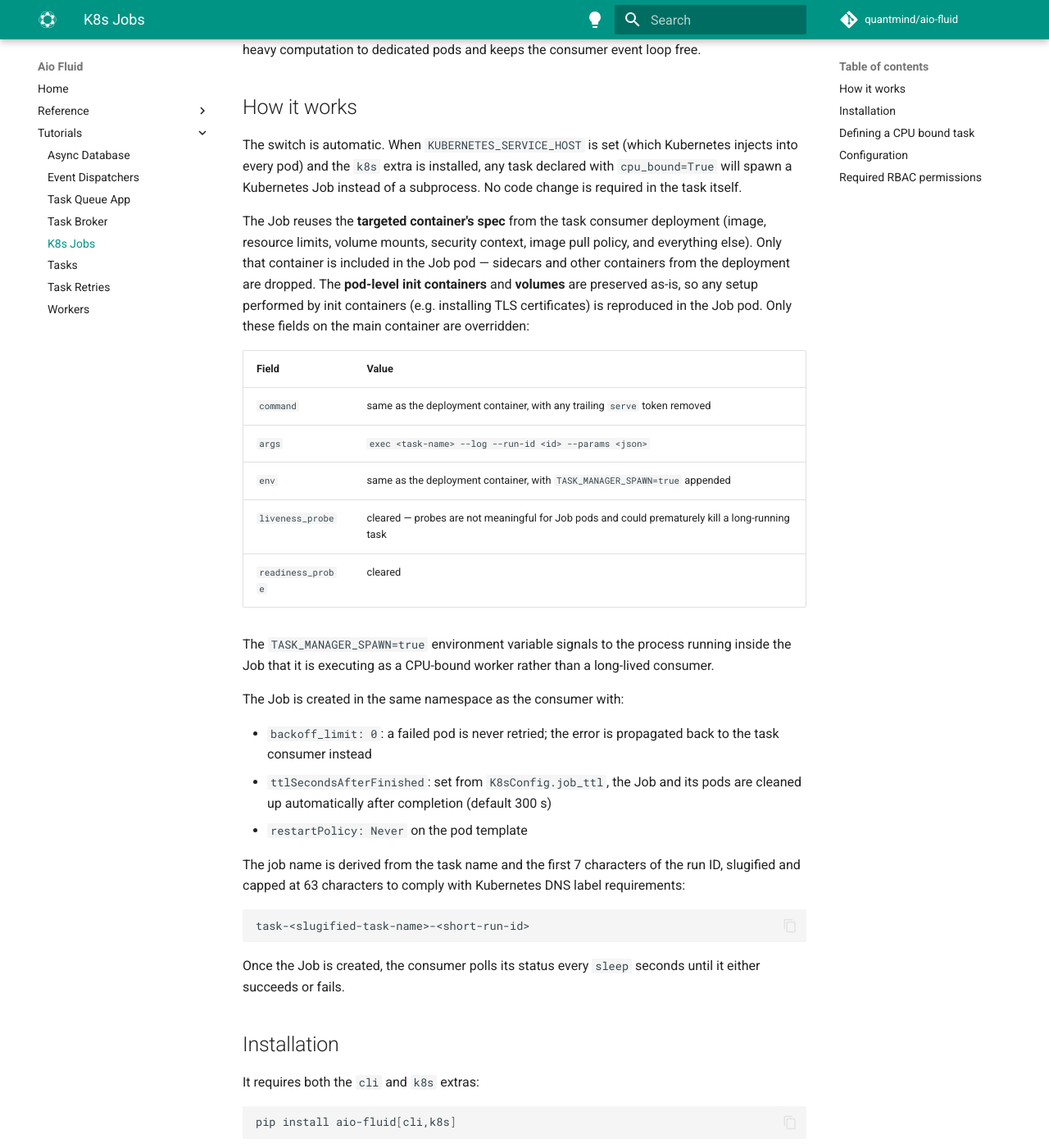
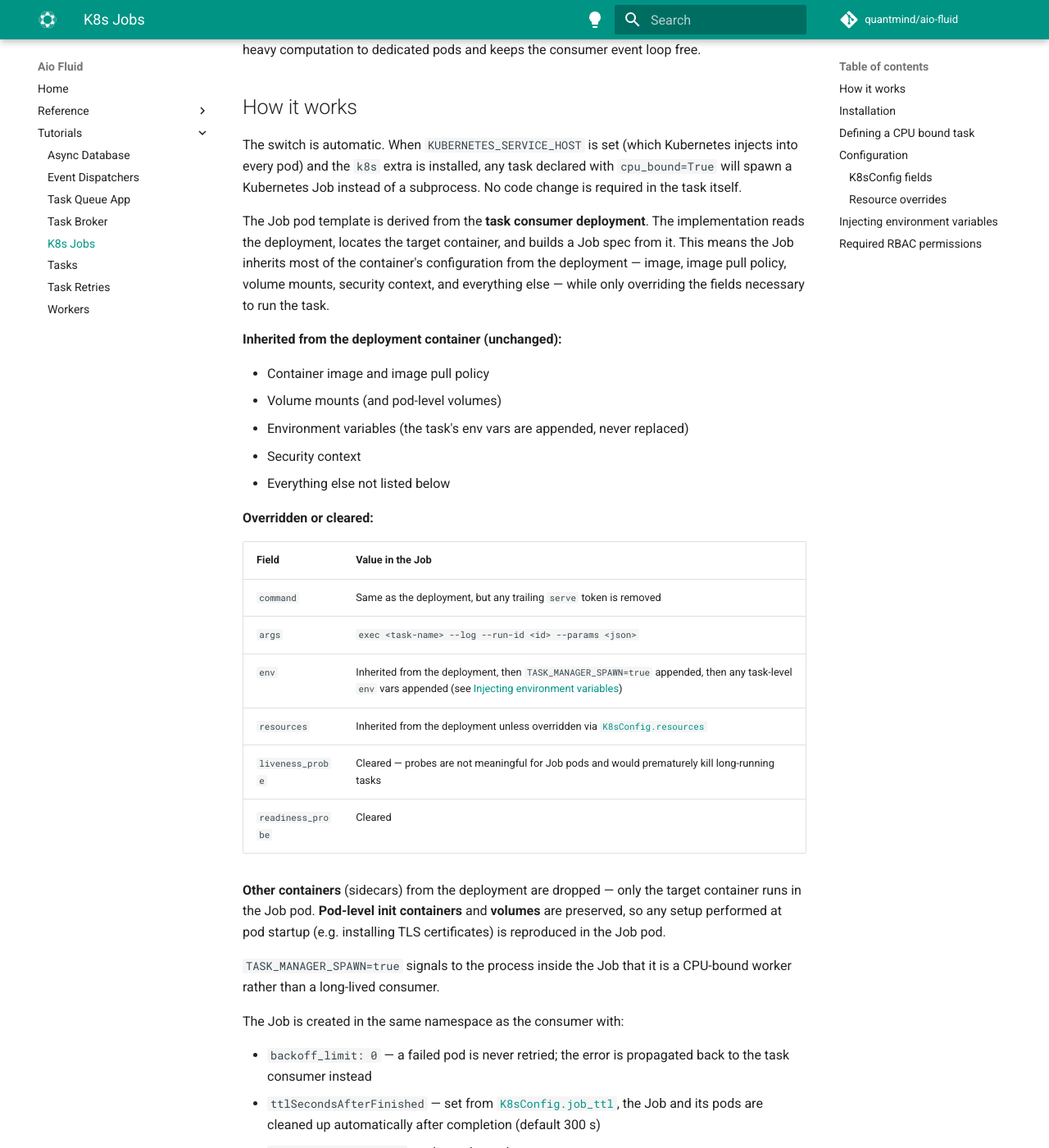
Before and after one commit to quantmind/aio-fluid, an MkDocs documentation site: the page built from docs/tutorials/task_k8s.md, in a window 1280 px wide and 1400 px high, scrolled down 223 px. Shown: the whole window at 82% size. Built offline with MkDocs 1.6.1 and Material for MkDocs 9.7.7, drawn with Linux system fonts in a browser that asks for light colours; comment, search, counter and statistics services are not loaded; some of the changed text lies outside the part shown.

````diff
--- a/docs/tutorials/task_k8s.md
+++ b/docs/tutorials/task_k8s.md
@@ -7,22 +7,36 @@ This offloads heavy computation to dedicated pods and keeps the consumer event l
 
 The switch is automatic. When `KUBERNETES_SERVICE_HOST` is set (which Kubernetes injects into every pod) and the `k8s` extra is installed, any task declared with `cpu_bound=True` will spawn a Kubernetes Job instead of a subprocess. No code change is required in the task itself.
 
-The Job reuses the **targeted container's spec** from the task consumer deployment (image, resource limits, volume mounts, security context, image pull policy, and everything else). Only that container is included in the Job pod — sidecars and other containers from the deployment are dropped. The **pod-level init containers** and **volumes** are preserved as-is, so any setup performed by init containers (e.g. installing TLS certificates) is reproduced in the Job pod. Only these fields on the main container are overridden:
+The Job pod template is derived from the **task consumer deployment**. The implementation reads the deployment, locates the target container, and builds a Job spec from it. This means the Job inherits most of the container's configuration from the deployment — image, image pull policy, volume mounts, security context, and everything else — while only overriding the fields necessary to run the task.
 
-| Field | Value |
+
+**Inherited from the deployment container (unchanged):**
+
+- Container image and image pull policy
+- Volume mounts (and pod-level volumes)
+- Environment variables (the task's env vars are appended, never replaced)
+- Security context
+- Everything else not listed below
+
+**Overridden or cleared:**
+
+| Field | Value in the Job |
 |---|---|
-| `command` | same as the deployment container, with any trailing `serve` token removed |
+| `command` | Same as the deployment, but any trailing `serve` token is removed |
 | `args` | `exec <task-name> --log --run-id <id> --params <json>` |
-| `env` | same as the deployment container, with `TASK_MANAGER_SPAWN=true` appended |
-| `liveness_probe` | cleared — probes are not meaningful for Job pods and could prematurely kill a long-running task |
-| `readiness_probe` | cleared |
+| `env` | Inherited from the deployment, then `TASK_MANAGER_SPAWN=true` appended, then any task-level `env` vars appended (see [Injecting environment variables](#injecting-environment-variables)) |
+| `resources` | Inherited from the deployment unless overridden via [`K8sConfig.resources`](#configuration) |
+| `liveness_probe` | Cleared — probes are not meaningful for Job pods and would prematurely kill long-running tasks |
+| `readiness_probe` | Cleared |
 
-The `TASK_MANAGER_SPAWN=true` environment variable signals to the process running inside the Job that it is executing as a CPU-bound worker rather than a long-lived consumer.
+**Other containers** (sidecars) from the deployment are dropped — only the target container runs in the Job pod. **Pod-level init containers** and **volumes** are preserved, so any setup performed at pod startup (e.g. installing TLS certificates) is reproduced in the Job pod.
+
+`TASK_MANAGER_SPAWN=true` signals to the process inside the Job that it is a CPU-bound worker rather than a long-lived consumer.
 
 The Job is created in the same namespace as the consumer with:
 
-- `backoff_limit: 0`: a failed pod is never retried; the error is propagated back to the task consumer instead
-- `ttlSecondsAfterFinished`: set from `K8sConfig.job_ttl`, the Job and its pods are cleaned up automatically after completion (default 300 s)
+- `backoff_limit: 0` — a failed pod is never retried; the error is propagated back to the task consumer instead
+- `ttlSecondsAfterFinished` — set from [`K8sConfig.job_ttl`](#configuration), the Job and its pods are cleaned up automatically after completion (default 300 s)
 - `restartPolicy: Never` on the pod template
 
 The job name is derived from the task name and the first 7 characters of the run ID, slugified and capped at 63 characters to comply with Kubernetes DNS label requirements:
@@ -31,7 +45,7 @@ The job name is derived from the task name and the first 7 characters of the run
 task-<slugified-task-name>-<short-run-id>
 ```
 
-Once the Job is created, the consumer polls its status every `sleep` seconds until it either succeeds or fails.
+Once the Job is created, the consumer polls its status every [`K8sConfig.sleep`](#configuration) seconds until it either succeeds or fails.
 
 ## Installation
 
@@ -48,14 +62,14 @@ from fluid.scheduler import task, TaskRun
 
 @task(cpu_bound=True)
 async def heavy_calculation(ctx: TaskRun) -> None:
-    # heavy CPU work here, runs in a k8s Job when inside a cluster
+    # heavy CPU work here — runs in a k8s Job when inside a cluster,
+    # or in a local subprocess when running outside one
     ...
 ```
 
 ## Configuration
 
-K8s behaviour can be tuned per-task via the `k8s_config` argument which
-accepts a [K8sConfig][fluid.scheduler.K8sConfig] object:
+K8s behaviour can be tuned per-task via the `k8s_config` argument, which accepts a [K8sConfig][fluid.scheduler.K8sConfig] object:
 
 ```python
 from fluid.scheduler import task, TaskRun, K8sConfig
@@ -63,12 +77,12 @@ from fluid.scheduler import task, TaskRun, K8sConfig
 @task(
     cpu_bound=True,
     k8s_config=K8sConfig(
-        namespace="workers",     # namespace where the Job is created
-        deployment="fluid-task", # deployment to copy the container spec from
-        container="main",        # container name inside the deployment
-        job_ttl=600,             # seconds to keep the Job after completion
-        sleep=2.0,               # polling interval while waiting for the Job
-        resources={              # optional Kubernetes resource limits and requests for the container
+        namespace="workers",      # namespace where the Job is created
+        deployment="fluid-task",  # deployment to copy the container spec from
+        container="main",         # container name inside the deployment
+        job_ttl=600,              # seconds to keep the Job after completion (default 300)
+        sleep=2.0,                # polling interval while waiting for the Job (default 2.0)
+        resources={               # override the container's resource spec (default: inherited from deployment)
             "limits": {"cpu": "2", "memory": "4Gi"},
             "requests": {"cpu": "1", "memory": "2Gi"},
         },
@@ -78,17 +92,54 @@ async def heavy_calculation(ctx: TaskRun) -> None:
     ...
 ```
 
-If `k8s_config` is omitted, or any of the optional fields are not provided, the following environment variables are used:
+### K8sConfig fields
 
-| Variable | Default | Description |
-|---|---|---|
-| `FLUID_TASK_CONSUMER_K8S_NAMESPACE` | `default` | Kubernetes namespace |
-| `FLUID_TASK_CONSUMER_K8S_DEPLOYMENT` | `fluid-task` | Deployment name |
-| `FLUID_TASK_CONSUMER_K8S_CONTAINER` | `main` | Container name |
-| `FLUID_TASK_CONSUMER_K8S_JOB_TTL` | `300` | Job TTL in seconds |
-| `FLUID_TASK_CONSUMER_K8S_SLEEP` | `2.0` | Polling interval in seconds |
+| Field | Type | Default | Description |
+|---|---|---|---|
+| `namespace` | `str` | `FLUID_TASK_CONSUMER_K8S_NAMESPACE` or `"default"` | Kubernetes namespace where the Job is created |
+| `deployment` | `str` | `FLUID_TASK_CONSUMER_K8S_DEPLOYMENT` or `"fluid-task"` | Deployment to read the container spec from |
+| `container` | `str` | `FLUID_TASK_CONSUMER_K8S_CONTAINER` or `"main"` | Container name within the deployment |
+| `resources` | `K8sResourceRequirements \| None` | `None` | Resource limits/requests for the Job container. If `None`, the deployment's existing resource spec is used unchanged |
+| `job_ttl` | `int` | `FLUID_TASK_CONSUMER_K8S_JOB_TTL` or `300` | Seconds to retain the Job after completion before automatic cleanup |
+| `sleep` | `float` | `FLUID_TASK_CONSUMER_K8S_SLEEP` or `2.0` | Polling interval in seconds while waiting for the Job to finish |
 
-If `resources` is not provided, the container's resource spec from the deployment is used as-is. If provided, it must be a [K8sResourceRequirements][fluid.scheduler.K8sResourceRequirements] with optional `limits` and `requests` keys, each mapping resource names (e.g. `"cpu"`, `"memory"`) to their string values.
+All `K8sConfig` fields have defaults drawn from environment variables, so a minimal deployment only needs to set those variables rather than hard-coding values per task.
+
+If `k8s_config` is omitted entirely, a [K8sConfig][fluid.scheduler.K8sConfig] instance with all defaults is used.
+
+### Resource overrides
+
+The `resources` field accepts a [K8sResourceRequirements][fluid.scheduler.K8sResourceRequirements] dict with optional `limits` and `requests` keys:
+
+```python
+resources={
+    "limits":   {"cpu": "4",   "memory": "8Gi"},
+    "requests": {"cpu": "500m", "memory": "1Gi"},
+}
+```
+
+When not provided (the default), the Job container inherits the resource spec from the deployment container unchanged. This is useful for tasks that need more CPU or memory than the consumer pod is allocated.
+
+## Injecting environment variables
+
+Extra environment variables can be injected into the Job (or subprocess, when running outside a cluster) using the `env` argument on the [`@task`][fluid.scheduler.task] decorator:
+
+```python
+from fluid.scheduler import task, TaskRun
+
+@task(
+    cpu_bound=True,
+    env={"MODEL_PATH": "/mnt/models/v2", "LOG_LEVEL": "DEBUG"},
+)
+async def heavy_calculation(ctx: TaskRun) -> None:
+    import os
+    model_path = os.environ["MODEL_PATH"]
+    ...
+```
+
+These variables are appended to the environment after the deployment's existing env vars and `TASK_MANAGER_SPAWN=true`, so they can override anything set in the deployment if needed.
+
+For subprocess execution (outside a cluster), they are merged into the spawned process's environment the same way, making task definitions portable across both runtimes without any conditional logic.
 
 ## Required RBAC permissions
 
--- a/pyproject.toml
+++ b/pyproject.toml
@@ -60,6 +60,7 @@ db = [
     "sqlalchemy-utils >= 0.41.2",
 ]
 dev = [
+    "anthropic>=0.97.0",
     "black >= 26.1.0",
     "ipython >= 9.10.0",
     "isort >= 8.0.1",
````
Also changed, not shown: docs/reference/task.md (+2 -0 lines), docs/tutorials/task_queue.md (+42 -26 lines), docs/tutorials/workers.md (+17 -0 lines), 7 other files.
